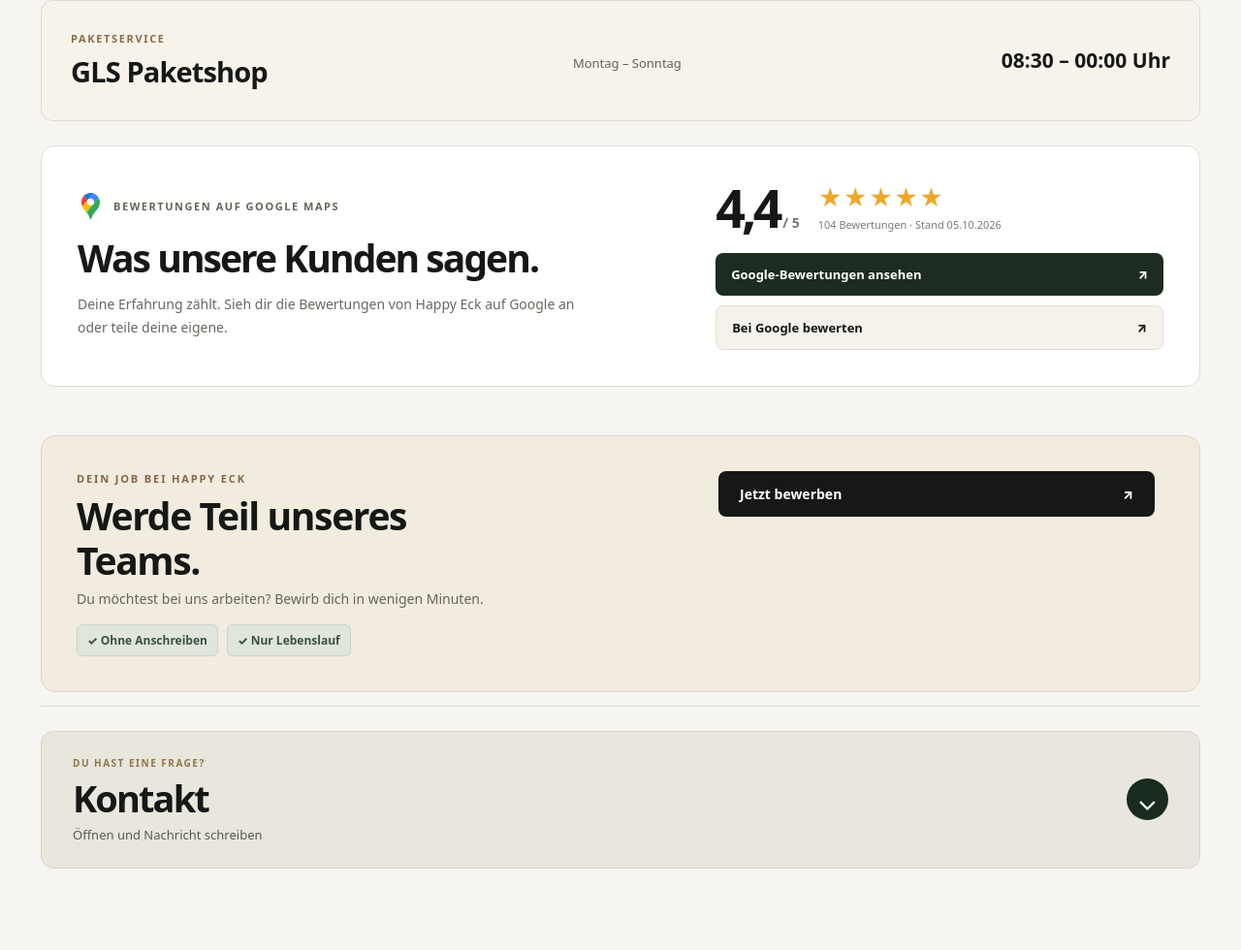
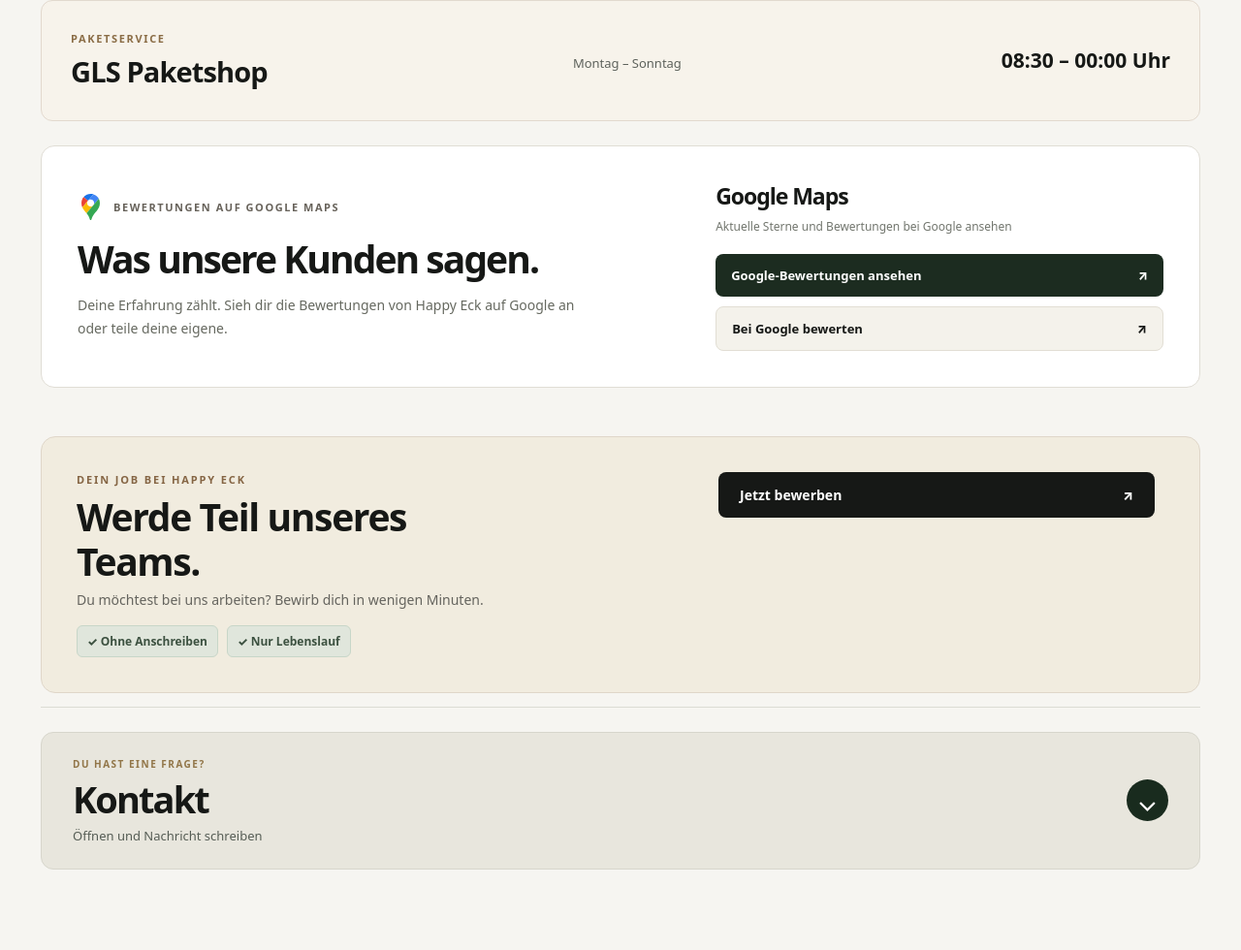
Before and after one commit to themrhaval1/Happy-Eck-Kiosk, a plain HTML site: page index.html in a window 1280 px wide. Shown: the part 1323-2303 px from the top of the page at 97% size. Drawn offline with Linux system fonts and the light colour scheme.

Commit message:
Remove static Google review totals and prepare safe live-rating widget slot

```diff
--- a/index.html
+++ b/index.html
@@ -233,6 +233,9 @@
     .contact-call-arrow{font-size:20px;font-weight:750}
     .contact-form-divider{display:flex;align-items:center;gap:14px;max-width:650px;margin:22px 0;color:#77786e;font-size:12px;font-weight:750}
     .contact-form-divider::before,.contact-form-divider::after{content:"";height:1px;background:#d8d6ce;flex:1}
+    .google-rating-message{display:grid;gap:3px}
+    .google-rating-message strong{font-size:23px;letter-spacing:-.045em;line-height:1.3}
+    .google-rating-message small{font-size:12px;color:#72766e}
   </style>
 </head>
 <body>
@@ -329,10 +332,10 @@
           <p>Deine Erfahrung zählt. Sieh dir die Bewertungen von Happy Eck auf Google an oder teile deine eigene.</p>
         </div>
         <div class="google-reviews-actions">
-          <div class="google-rating" aria-label="4,4 von 5 Sternen auf Google, Stand 5. Oktober 2026">
-            <strong>4,4<span> / 5</span></strong>
-            <div><div class="google-stars" aria-hidden="true">★★★★★</div><small>104 Bewertungen · Stand 05.10.2026</small></div>
+          <div class="google-rating" aria-label="Aktuelle Google-Bewertungen">
+            <div class="google-rating-message"><strong>Google Maps</strong><small>Aktuelle Sterne und Bewertungen bei Google ansehen</small></div>
           </div>
+          <!-- Platz für automatisch aktualisierte Bewertungen nach Einrichtung eines Bewertungswidgets. -->
           <a class="google-reviews-primary" href="https://www.google.com/maps/search/?api=1&amp;query=Happy%20Eck%20Kiosk%2C%20Caldenhofer%20Weg%20207%2C%2059063%20Hamm" target="_blank" rel="noopener noreferrer">Google-Bewertungen ansehen <span aria-hidden="true">↗</span></a>
           <a class="google-reviews-secondary" href="https://www.google.com/maps/search/?api=1&amp;query=Happy%20Eck%20Kiosk%2C%20Caldenhofer%20Weg%20207%2C%2059063%20Hamm" target="_blank" rel="noopener noreferrer">Bei Google bewerten <span aria-hidden="true">↗</span></a>
         </div>
```
